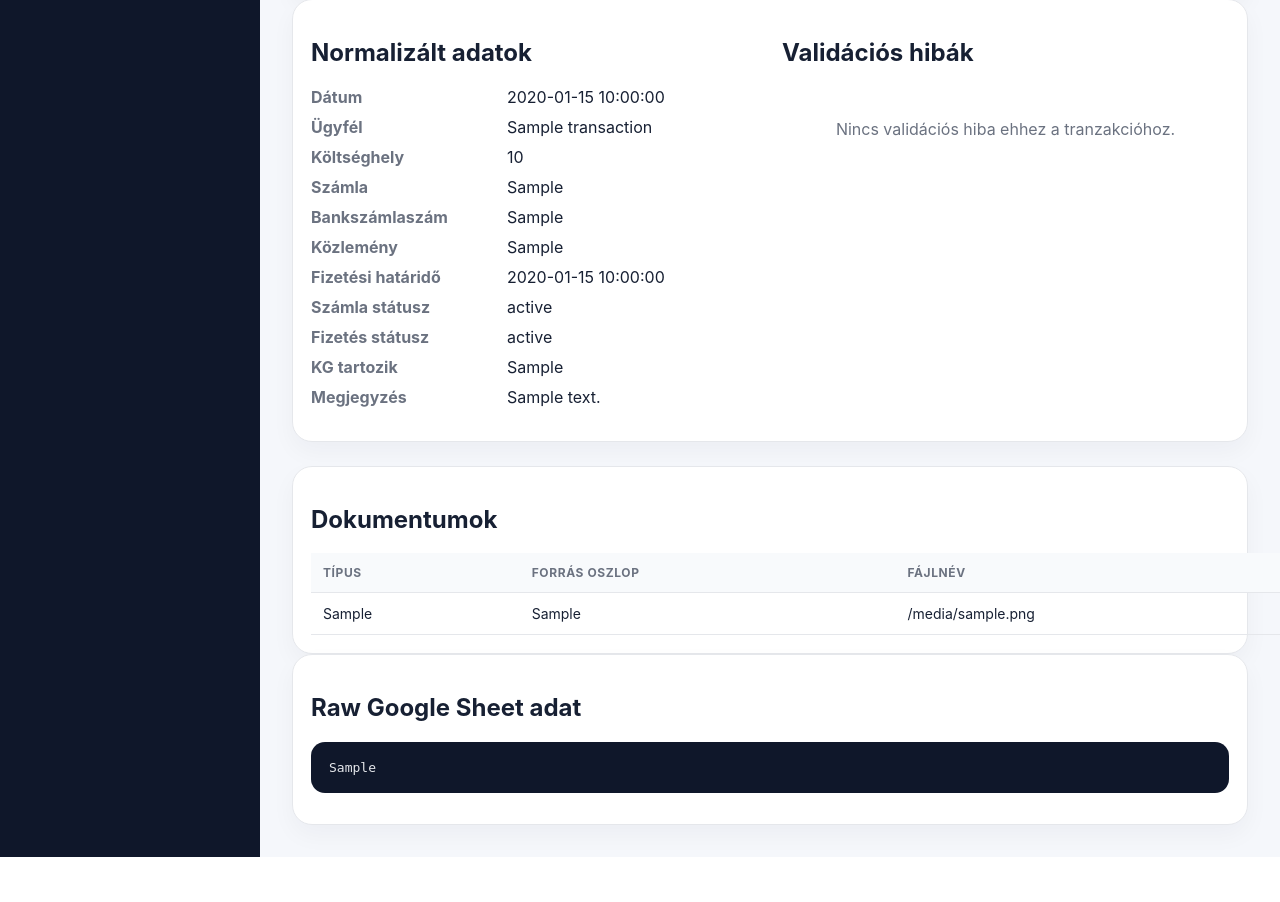
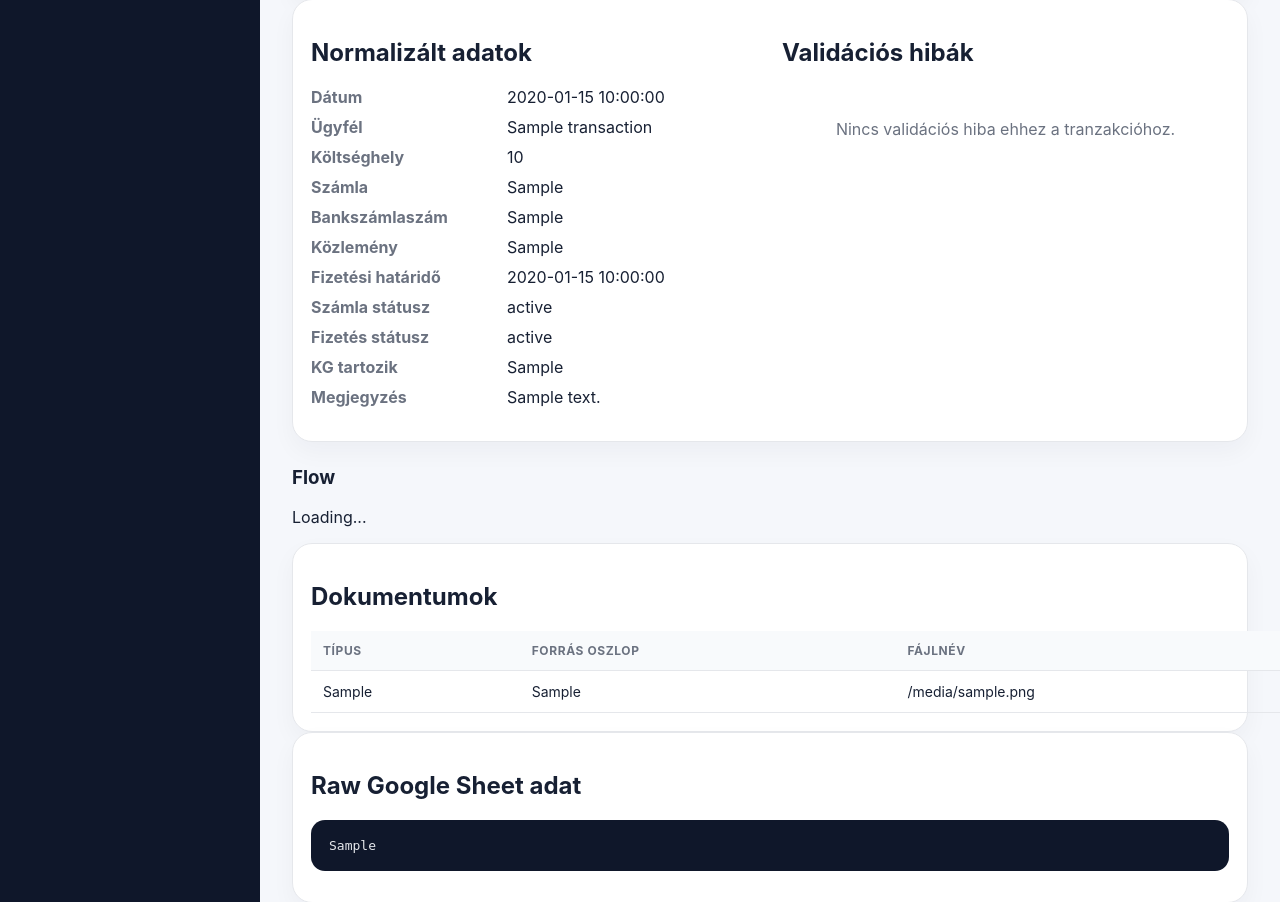
Before and after one commit to NTibor13/CarCOM, a FastAPI app: template services/web_service/templates/transaction_details.html in a window 1280 px wide. Shown: the part 630-1532 px from the top of the page. Before the commit the page ends 1487 px from the top, so only its background shows below. Run offline with FastAPI, Linux system fonts and the light colour scheme; the template is opened without the code that fills it: most values are stand-ins (such as "Sample title", 1, 10 or a date in 2020).

Commit message:
fix internal id + approve with new flow proccess

```diff
--- a/services/main_service/finance_normalizer.py
+++ b/services/main_service/finance_normalizer.py
@@ -72,9 +72,9 @@ class FinanceNormalizer:
             cur = conn.cursor()
             # A verzió: a normalizált köztes réteget minden futáskor újraépítjük.
             # Így a törölt/inaktív Google Sheet sorok nem maradnak bent szellemsorként.
-            cur.execute("DELETE FROM finance_validation_errors")
-            cur.execute("DELETE FROM finance_transaction_documents")
-            cur.execute("DELETE FROM finance_transactions")
+            # A normalizált tranzakciókat nem töröljük teljes újraépítéssel,
+            # mert a finance_transactions.id belső azonosítóként stabil kell maradjon.
+            # Az aktív sorokat _upsert_transaction() frissíti sheet_row_id alapján.
             cur.execute(
                 """
                 SELECT id, source_row_number, raw_json
--- a/services/web_service/app.py
+++ b/services/web_service/app.py
@@ -7,8 +7,7 @@ from shared.database.schema import init_database
 from shared.database.connection import get_connection
 from services.main_service.app import run_pipeline_once
 from services.flow_service.flow_engine import evaluate_transaction
-from services.billingo_service.billingo_client import BillingoApiError
-from services.billingo_service.document_service import ensure_billingo_draft_for_transaction
+from services.flow_service.flow_executor import FlowExecutor
 from services.billingo_service.invoice_link_repository import get_latest_invoice_link
 
 app = FastAPI(title="CarCOM Dashboard")
@@ -423,42 +422,14 @@ def approve_billingo_draft(transaction_id: int):
             )
 
         try:
-            result = ensure_billingo_draft_for_transaction(transaction)
+            result = FlowExecutor().run_sale_flow(transaction["id"])
+        except Exception as exc:
+            raise HTTPException(status_code=500, detail=str(exc))
 
-        except BillingoApiError as exc:
-            print("[BILLINGO ERROR]", str(exc))
-
-            return RedirectResponse(
-                url=f"/transactions/{transaction_id}?approval_status=billingo_error",
-                status_code=303,
-            )
-
-        if result["status"] == "already_exists":
-            return RedirectResponse(
-                url=f"/transactions/{transaction_id}?approval_status=billingo_already_exists",
-                status_code=303,
-            )
-
-        if result["status"] == "created":
-            return RedirectResponse(
-                url=f"/transactions/{transaction_id}?approval_status=approved",
-                status_code=303,
-            )
-
-        if result["status"] == "created":
-            print(
-                "[FLOW APPROVAL] Billingo draft created + completed",
-                {
-                    "transaction_id": transaction_id,
-                    "source_row_number": transaction.get("source_row_number"),
-                    "car_name": transaction.get("car_name"),
-                    "partner_name": transaction.get("partner_name"),
-                    "amount": transaction.get("net_amount_huf"),
-                },
-            )
+        status = result["status"]
 
         return RedirectResponse(
-            url=f"/transactions/{transaction_id}?approval_status=billingo_error",
+            url=f"/transactions/{transaction['id']}?flow_status={status}",
             status_code=303,
         )
 
@@ -597,3 +568,41 @@ def api_log_detail(request: Request, log_id: int):
             "log": log,
         },
     )
+
+@app.get("/api/flow/{transaction_id}")
+def get_flow(transaction_id: int):
+    with get_connection() as conn:
+        cur = conn.cursor()
+
+        cur.execute(
+            """
+            SELECT *
+            FROM flow_runs
+            WHERE transaction_id = ?
+            ORDER BY id DESC
+            LIMIT 1
+            """,
+            (transaction_id,),
+        )
+        flow_run = cur.fetchone()
+
+        if not flow_run:
+            return {"flow_run": None, "steps": []}
+
+        flow_run = dict(flow_run)
+
+        cur.execute(
+            """
+            SELECT *
+            FROM flow_step_logs
+            WHERE flow_run_id = ?
+            ORDER BY step_order
+            """,
+            (flow_run["id"],),
+        )
+        steps = [dict(row) for row in cur.fetchall()]
+
+    return {
+        "flow_run": flow_run,
+        "steps": steps,
+    }
--- a/services/web_service/templates/transaction_details.html
+++ b/services/web_service/templates/transaction_details.html
@@ -186,7 +186,53 @@
                 {% endif %}
             </div>
         </section>
+        <div id="flow-container">
+            <h3>Flow</h3>
 
+            <div id="flow-status">Loading...</div>
+
+            <ul id="flow-steps"></ul>
+        </div>
+
+        <script>
+            async function loadFlow(transactionId) {
+                const res = await fetch(`/api/flow/${transactionId}`);
+                const data = await res.json();
+
+                const statusDiv = document.getElementById("flow-status");
+                const stepsUl = document.getElementById("flow-steps");
+
+                if (!data.flow_run) {
+                    statusDiv.innerText = "No flow yet";
+                    return;
+                }
+
+                statusDiv.innerText = `Status: ${data.flow_run.status}`;
+
+                stepsUl.innerHTML = "";
+
+                data.steps.forEach(step => {
+                    const li = document.createElement("li");
+
+                    let icon = "⏳";
+                    if (step.status === "SUCCESS") icon = "✔";
+                    if (step.status === "FAILED") icon = "❌";
+                    if (step.status === "SKIPPED") icon = "⏭";
+
+                    li.innerText = `${icon} ${step.step_name} (${step.status})`;
+
+                    stepsUl.appendChild(li);
+                });
+            }
+
+            // fontos: itt legyen meg a transaction ID a template-ben
+            loadFlow({
+            {
+                transaction.id
+            }
+            })
+            ;
+        </script>
         <section class="panel">
             <h2>Dokumentumok</h2>
 
```
